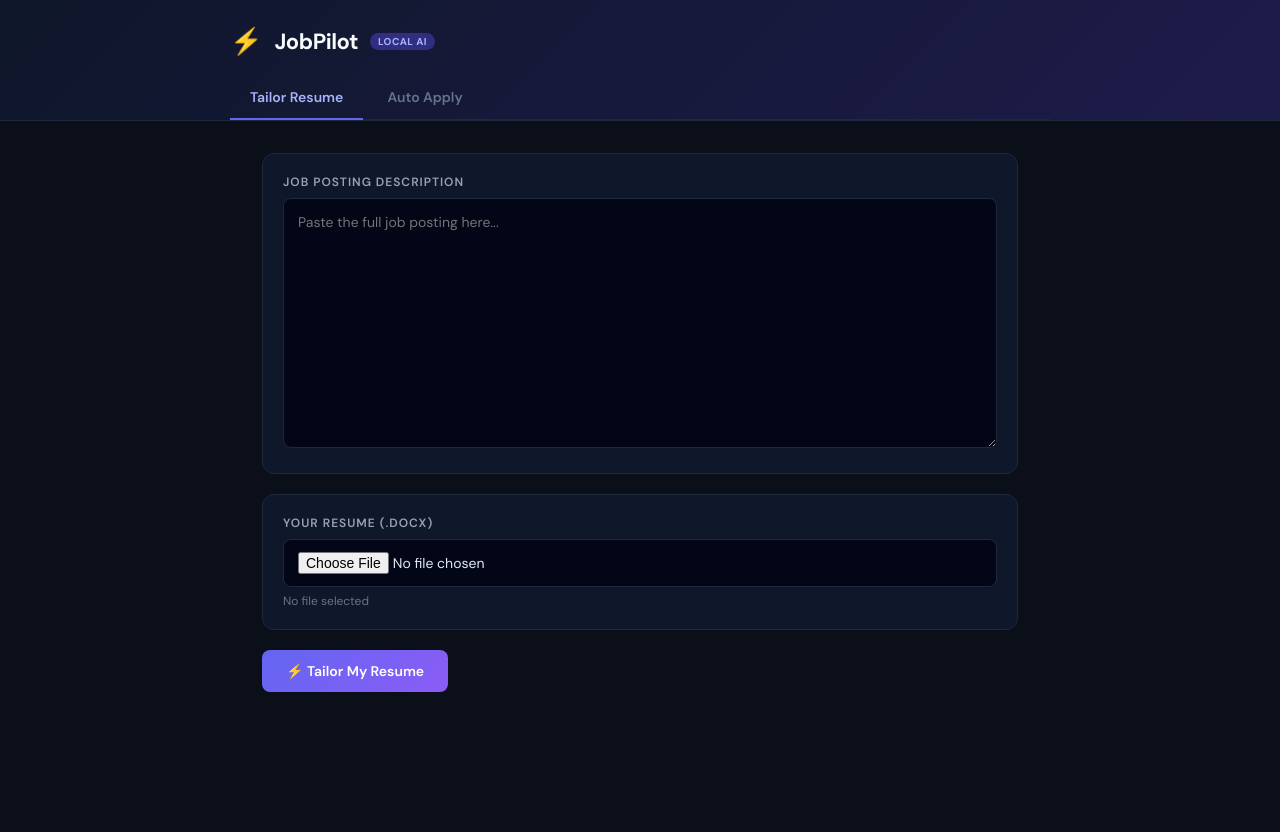
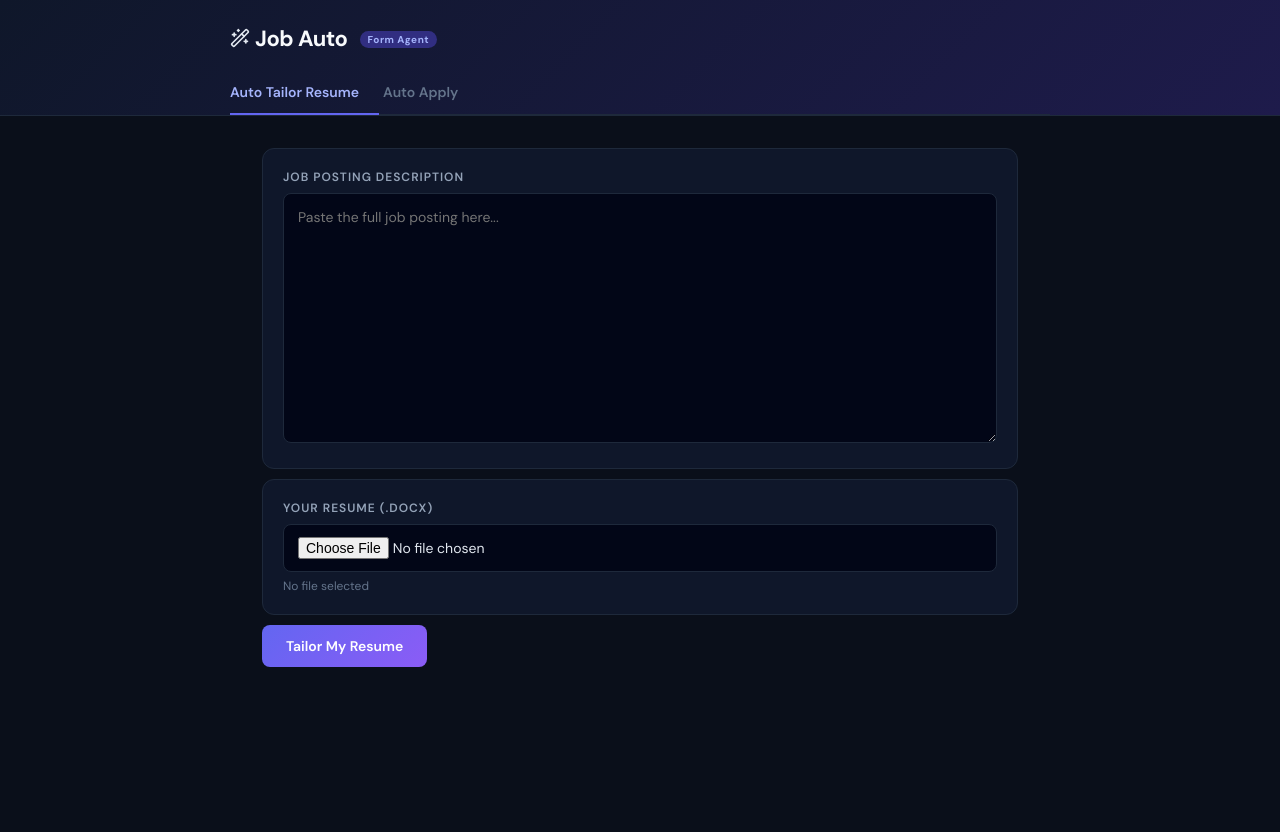
Before and after one commit to Debugger3000/ResumeTailor, a Python web app: template templates/index.html in a window 1280 px wide. After the commit the page ends 667 px from the top, so only its background shows below. Run offline with Jinja, Linux system fonts and the light colour scheme; the template is opened without the code that fills it, so the values that code supplies are empty.

Commit message:
Full clean up + UX

```diff
--- a/services/apply_agent.py
+++ b/services/apply_agent.py
@@ -49,7 +49,7 @@
 }
 
 
-async def populate_field_values(fields: list[dict]) -> list[dict]:
+async def populate_field_values(fields: list[dict]) -> tuple[list[dict], float]:
     """
     Given the extracted form fields, ask the model to populate each field's
     `value` based on the user's profile. Returns the fields list with values filled.
@@ -76,6 +76,7 @@
     raw_content = response['message']['content']
     print(f"=== populate_field_values returned in {elapsed:.1f}s ===")
     print(f"=== RAW OUTPUT: {raw_content[:2000]} ===")
+
 
     try:
         parsed = json.loads(raw_content)
@@ -104,4 +105,4 @@
     #     print(f"=== WARNING: agent_id mismatch. missing={missing} extra={extra} ===")
 
     print(f"=== Populated {sum(1 for f in merged if f.get('value'))} of {len(merged)} fields ===")
-    return merged
+    return merged, elapsed
--- a/static/app.js
+++ b/static/app.js
@@ -30,7 +30,7 @@
 const resultCard = document.getElementById('resultCard');
 const scoreValue = document.getElementById('scoreValue');
 const downloadLink = document.getElementById('downloadLink');
-const goToApplyBtn = document.getElementById('goToApplyBtn');
+// const goToApplyBtn = document.getElementById('goToApplyBtn');
 const previewContainer = document.getElementById('docx-preview-container');
 const modelSummary = document.getElementById('modelSummary');
 const changesCount = document.getElementById('changesCount');
@@ -51,10 +51,16 @@
   formData.append('job_description', jobDesc.value);
   formData.append('resume', resumeFile.files[0]);
 
+
+  const originalBtnContent = tailorBtn.innerHTML;
   tailorBtn.disabled = true;
-  tailorStatus.textContent = 'Tailoring...';
-  tailorStatus.className = 'status';
+  tailorBtn.innerHTML = '<span class="spinner"></span><span>Tailoring Resume...</span>';
+  tailorBtn.classList.add('loading');
+
+  // tailorStatus.textContent = 'Tailoring...';
+  // tailorStatus.className = 'status';
   resultCard.classList.add('hidden');  // Hide previous result while working
+
 
   try {
     const res = await fetch('/api/tailor', { method: 'POST', body: formData });
@@ -83,7 +89,7 @@
     state.sessionId = data.session_id;
     state.tailoredResumePath = data.download_url;
     state.jobDescription = jobDesc.value;
-    updateResumeStatus();
+    // updateResumeStatus();
 
     tailorStatus.textContent = 'Done. Review the preview below.';
     tailorStatus.className = 'status success';
@@ -93,6 +99,8 @@
     tailorStatus.className = 'status error';
   } finally {
     tailorBtn.disabled = false;
+    tailorBtn.innerHTML = originalBtnContent;
+    tailorBtn.classList.remove('loading');
   }
 });
 
@@ -123,20 +131,20 @@
 
 // ---------------------------
 
-goToApplyBtn.addEventListener('click', () => switchPage('apply'));
+// goToApplyBtn.addEventListener('click', () => switchPage('apply'));
 
 // ========== APPLY PAGE ==========
 const appUrl = document.getElementById('appUrl');
 const startAgentBtn = document.getElementById('startAgentBtn');
 const beginBtn = document.getElementById('beginBtn');
 const resumeDot = document.getElementById('resumeDot');
-const resumeReadyText = document.getElementById('resumeReadyText');
+// const resumeReadyText = document.getElementById('resumeReadyText');
 const agentLog = document.getElementById('agentLog');
 const logEntries = document.getElementById('logEntries');
 const confirmBox = document.getElementById('confirmBox');
 const confirmText = document.getElementById('confirmText');
-const approveBtn = document.getElementById('approveBtn');
-const rejectBtn = document.getElementById('rejectBtn');
+// const approveBtn = document.getElementById('approveBtn');
+// const rejectBtn = document.getElementById('rejectBtn');
 const applyStatus = document.getElementById('applyStatus');
 
 // function updateResumeStatus() {
@@ -169,10 +177,10 @@
 
   agentLog.classList.remove('hidden');
   logEntries.innerHTML = '';
-  addLog('Starting agent...', 'action');
+  addLog('Launching browswer...', 'action');
   startAgentBtn.disabled = true;
   applyStatus.className = 'status';
-  applyStatus.textContent = 'Agent is working...';
+  applyStatus.textContent = 'Browser activating...';
 
   try {
     const res = await fetch('/api/apply/start', {
@@ -193,8 +201,8 @@
     addLog(data.message || 'Awaiting first step...', 'action');
 
     beginBtn.classList.remove('hidden');
-
-    // Stub: real flow would stream agent actions via SSE or polling
+    applyStatus.textContent = 'Browser running...';
+    startAgentBtn.classList.add('hidden'); // make sure start browser button is hidden after...
 
   } catch (err) {
     addLog('Error: ' + err.message, 'warning');
@@ -213,28 +221,40 @@
 
   console.log("Begin button clcked....222222222222");
 
+  // Save original button content and show loading state
+  const originalBtnContent = beginBtn.innerHTML;
   beginBtn.disabled = true;
-  addLog('Beginning agent on current page...', 'action');
+  beginBtn.innerHTML = '<span class="spinner"></span><span>Filling forms...</span>';
+  beginBtn.classList.add('loading');
+
+  addLog('Agent filling forms on current page...', 'action');
 
   try {
-    const res = await fetch('/api/apply/begin', {
+    const res = await fetch('/api/apply/fillform', {
       method: 'POST',
       headers: { 'Content-Type': 'application/json' },
       body: JSON.stringify({ session_id: state.sessionId }),
     });
     const data = await res.json();
 
+    addLog('Page forms have been filled', 'success');
+    addLog(`Time Elapsed: ${data.time_elapsed}`, 'action');
+    console.log('Retruned data after fill forms:', data);
 
+    // show model summary of results
+    // fields: filled, skipped, errors
+    const agentSummary = results(data.summary);
+    addLog(`Form Fields: ${agentSummary}`, 'action');
 
-    addLog('Page data received', 'success');
-    console.log('Pages form fields', data.populated_fields);
-    // Next step: render what the agent saw, show confirm box, etc.
-
-    confirmText.textContent = 'Backend stub — implement agent polling / SSE here.';
-    confirmBox.classList.remove('hidden');
+    // confirmText.textContent = agentSummary;
+    // confirmBox.classList.remove('hidden');
   } catch (err) {
     addLog('Begin failed: ' + err.message, 'warning');
+  } finally {
+    // Restore button (use finally so it always runs, even on error)
     beginBtn.disabled = false;
+    beginBtn.innerHTML = originalBtnContent;
+    beginBtn.classList.remove('loading');
   }
 });
 
@@ -242,20 +262,38 @@
 // ------
 // Continue applying with agent button
 // -----
-approveBtn.addEventListener('click', async () => {
-  addLog('User approved — continuing to next step', 'success');
-  confirmBox.classList.add('hidden');
-  // TODO: POST /api/apply/continue
-});
+// approveBtn.addEventListener('click', async () => {
+//   addLog('User approved — continuing to next step', 'success');
+//   confirmBox.classList.add('hidden');
+
+// });
 
 
 // ------
 // Stop applying with agent button
 // -----
-rejectBtn.addEventListener('click', async () => {
-  addLog('User stopped the agent', 'warning');
-  confirmBox.classList.add('hidden');
-  startAgentBtn.disabled = false;
-  applyStatus.textContent = 'Agent stopped by user.';
-  // TODO: POST /api/apply/stop
-});
+// rejectBtn.addEventListener('click', async () => {
+//   addLog('User stopped the agent', 'warning');
+//   confirmBox.classList.add('hidden');
+//   startAgentBtn.disabled = false;
+//   applyStatus.textContent = 'Agent stopped by user.';
+
+// });
+
+
+
+// results = {"filled": 0, "skipped": 0, "errors": []}
+
+
+function results(summary){
+    const resultString = `
+      Filled: ${summary.filled}\n
+      Skipped: ${summary.skipped}\n
+      Errors: ${summary.errors.length}
+    `
+    return resultString;
+}
+
+
+// setup lucide icons
+lucide.createIcons();
--- a/static/style.css
+++ b/static/style.css
@@ -35,6 +35,15 @@
   letter-spacing: -0.5px;
   color: #f8fafc;
 }
+
+/* title div - "<i> Job Auto" */
+#app-title{
+  display: flex;
+  justify-content: center;
+  align-items: center;
+  gap: 5px;
+}
+
 .badge {
   background: #312e81;
   color: #a5b4fc;
@@ -43,6 +52,7 @@
   border-radius: 999px;
   font-weight: 700;
   letter-spacing: 0.5px;
+  transform: translateY(1px);
 }
 
 /* TABS */
@@ -56,7 +66,7 @@
   background: transparent;
   color: #64748b;
   border: none;
-  padding: 12px 20px;
+  padding: 12px 20px 12px 0px;
   font-size: 14px;
   font-weight: 600;
   cursor: pointer;
@@ -77,7 +87,7 @@
   margin: 0 auto;
   padding: 32px;
 }
-.page { display: none; flex-direction: column; gap: 20px; }
+.page { display: none; flex-direction: column; gap: 10px; }
 .page.active { display: flex; }
 
 /* CARDS */
@@ -245,7 +255,17 @@
   border-color: #312e81;
   background: linear-gradient(135deg, #1e1b4b 0%, #0f172a 100%);
 }
-.info-icon { font-size: 24px; }
+.info-icon { font-size: 12px; }
+
+.lucide-icon{
+  width: 20px;
+  height: 20px;
+}
+
+#brand-icon{
+  transform: translateY(-1px);
+}
+
 .banner-title {
   margin: 0 0 4px;
   font-weight: 700;
@@ -351,3 +371,30 @@
   margin: 0;
   line-height: 1.5;
 }
+
+
+
+
+/* animations */
+
+
+.spinner {
+  display: inline-block;
+  width: 14px;
+  height: 14px;
+  border: 2px solid rgba(255, 255, 255, 0.3);
+  border-top-color: #fff;
+  border-radius: 50%;
+  animation: spin 0.7s linear infinite;
+  margin-right: 8px;
+  vertical-align: middle;
+}
+
+@keyframes spin {
+  to { transform: rotate(360deg); }
+}
+
+button.loading {
+  cursor: not-allowed;
+  opacity: 0.85;
+}
--- a/templates/index.html
+++ b/templates/index.html
@@ -3,24 +3,31 @@
 <head>
 <meta charset="UTF-8" />
 <title>JobPilot</title>
+<link rel="icon" type="image/svg+xml" href="{{ url_for('static', filename='favicon.svg') }}" />
 <link rel="stylesheet" href="{{ url_for('static', filename='style.css') }}" />
+
 </head>
 <body>
   <header class="app-header">
     <div class="header-inner">
       <div class="brand">
-        <span class="brand-icon">⚡</span>
-        <h1>JobPilot</h1>
-        <span class="badge">LOCAL AI</span>
+        <!-- <span class="brand-icon">⚡</span> -->
+         <div id="app-title">
+          <i data-lucide="wand-2" class="lucide-icon" id="brand-icon"></i>
+          <h1>Job Auto</h1>
+         </div>
+
+        <span class="badge">Form Agent</span>
       </div>
       <nav class="tabs">
-        <button class="tab active" data-page="tailor">Tailor Resume</button>
+        <button class="tab active" data-page="tailor">Auto Tailor Resume</button>
         <button class="tab" data-page="apply">Auto Apply</button>
       </nav>
     </div>
   </header>
 
   <main>
+    <!-- ------------------------------------------------------------------------------------------------------------------------------- -->
     <!-- PAGE 1: TAILOR -->
   <section id="page-tailor" class="page active">
     <div class="card">
@@ -36,7 +43,7 @@
       </div>
     </div>
 
-    <button id="tailorBtn" class="primary-btn">⚡ Tailor My Resume</button>
+    <button id="tailorBtn" class="primary-btn">Tailor My Resume</button>
 
     <div id="tailorStatus" class="status"></div>
 
@@ -53,8 +60,8 @@
       </div>
 
       <div class="action-row">
-        <a id="downloadLink" class="primary-btn" download>↓ Download .docx</a>
-        <button id="goToApplyBtn" class="secondary-btn">Next: Apply →</button>
+        <a id="downloadLink" class="primary-btn" download>Download</a>
+        <!-- <button id="goToApplyBtn" class="secondary-btn">Next: Apply →</button> -->
       </div>
 
       <h2>Preview</h2>
@@ -62,6 +69,7 @@
     </section>
   </section>
 
+    <!-- ------------------------------------------------------------------------------------------------------------------------------- -->
     <!-- PAGE 2: APPLY -->
     <section id="page-apply" class="page">
       <div class="card info-banner">
@@ -77,15 +85,15 @@
         <input type="url" id="appUrl" placeholder="https://jobs.company.com/apply/..." />
       </div>
 
-      <div class="card">
+      <!-- <div class="card">
         <label>Resume to Upload</label>
         <div class="resume-status" id="resumeReadyStatus">
           <span class="status-dot" id="resumeDot"></span>
           <span id="resumeReadyText">No tailored resume yet — tailor one first</span>
         </div>
-      </div>
+      </div> -->
 
-      <button id="startAgentBtn" class="primary-btn">Start Agent</button>
+      <button id="startAgentBtn" class="primary-btn">Launch Browser</button>
 
       <section class="card agent-log hidden" id="agentLog">
         <h2>Agent Activity</h2>
@@ -93,13 +101,13 @@
         <div id="logEntries" class="log-entries"></div>
 
         <!-- Begin applying with agent on first page -->
-        <button id="beginBtn" class="primary-btn hidden">▶ Begin</button>
+        <button id="beginBtn" class="primary-btn hidden">Fill Form</button>
 
         <div class="confirm-box hidden" id="confirmBox">
           <p id="confirmText">Agent is waiting for your review.</p>
           <div class="action-row">
-            <button id="approveBtn" class="primary-btn">✓ Approve & Continue</button>
-            <button id="rejectBtn" class="secondary-btn">✗ Stop</button>
+            <!-- <button id="approveBtn" class="primary-btn">✓ Approve & Continue</button>
+            <button id="rejectBtn" class="secondary-btn">✗ Stop</button> -->
           </div>
         </div>
       </section>
@@ -110,6 +118,7 @@
 
   <script src="{{ url_for('static', filename='vendor/jszip.min.js') }}"></script>
   <script src="{{ url_for('static', filename='vendor/docx-preview.min.js') }}"></script>
+  <script src="https://unpkg.com/lucide@latest"></script>
   <script src="{{ url_for('static', filename='app.js') }}"></script>
 </body>
 </html>
```
Also changed, not shown: blueprints/apply.py (+40 -34 lines), static/favicon.svg (added).
